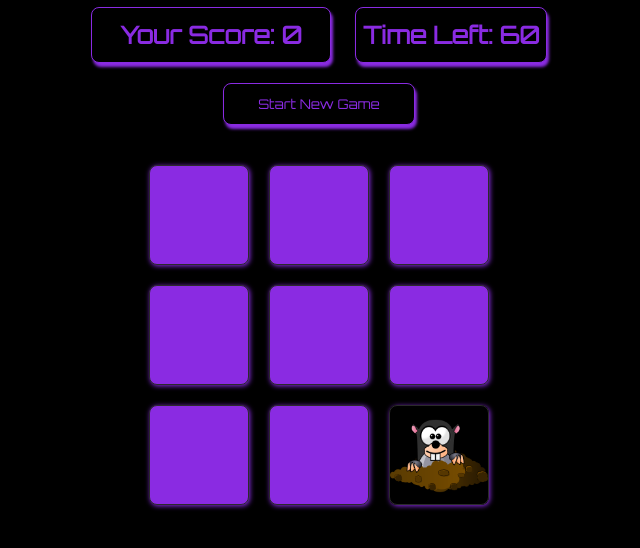
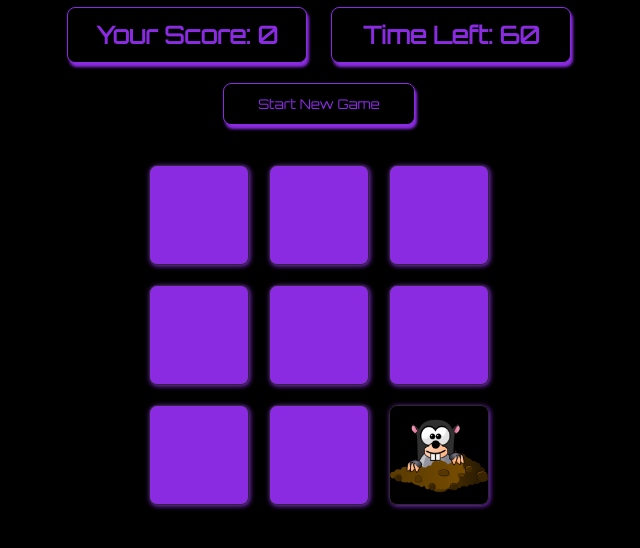
Before and after one commit to VaibhavTalkhande/Whack-The-Mole, a plain HTML site: page index.html in a window 1280 px wide. Shown: the part 218-766 px from the top of the page, without its empty margins (321-961 px from the left). Drawn offline with Linux system fonts and the light colour scheme.

Commit message:
Update style.css

```diff
--- a/style.css
+++ b/style.css
@@ -106,7 +106,7 @@ button:hover{
 }
 #timeLeft{
     margin: 10px;
-    width: 12rem;
+    width: 15rem;
     padding: 12px 5px;
     border-radius: 0.5rem;
     border: 1px solid blueviolet;
```
